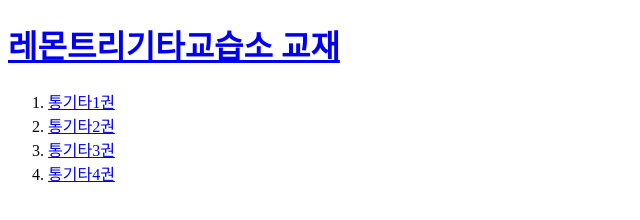
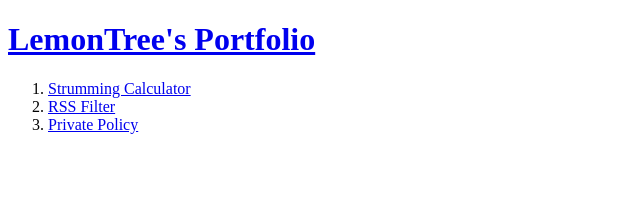
Before and after one commit to ryuskae/lemontree, a plain HTML site: page index.html in a window 1280 px wide. Shown: the whole page, without its empty margins (0-640 px from the left). Drawn offline with Linux system fonts and the light colour scheme.

Commit message:
Update index.html

```diff
--- a/index.html
+++ b/index.html
@@ -37,16 +37,15 @@ function checkCookie() {
   }
 }
 </script>
-  <title>레몬트리기타교습소</title>
+  <title>LemonTree's Portfolio</title>
   <meta charset="utf-8">
 </head>
 <body>
-<h1><a href="index.html">레몬트리기타교습소 교재</a></h1>
+<h1><a href="index.html">LemonTree's Portfolio</a></h1>
 <ol>
-  <li><a href="1.html">통기타1권</a></li>
-  <li><a href="2.html">통기타2권<a/></li>
-  <li><a href="3.html">통기타3권</a></li>
-  <li><a href="4.html">통기타4권</a></li>
+  <li><a href="1.html">Strumming Calculator</a></li>
+  <li><a href="2.html">RSS Filter<a/></li>
+  <li><a href="Seok+Yong+Lee.html">Private Policy</a></li>
 </ol>
 
 
```
